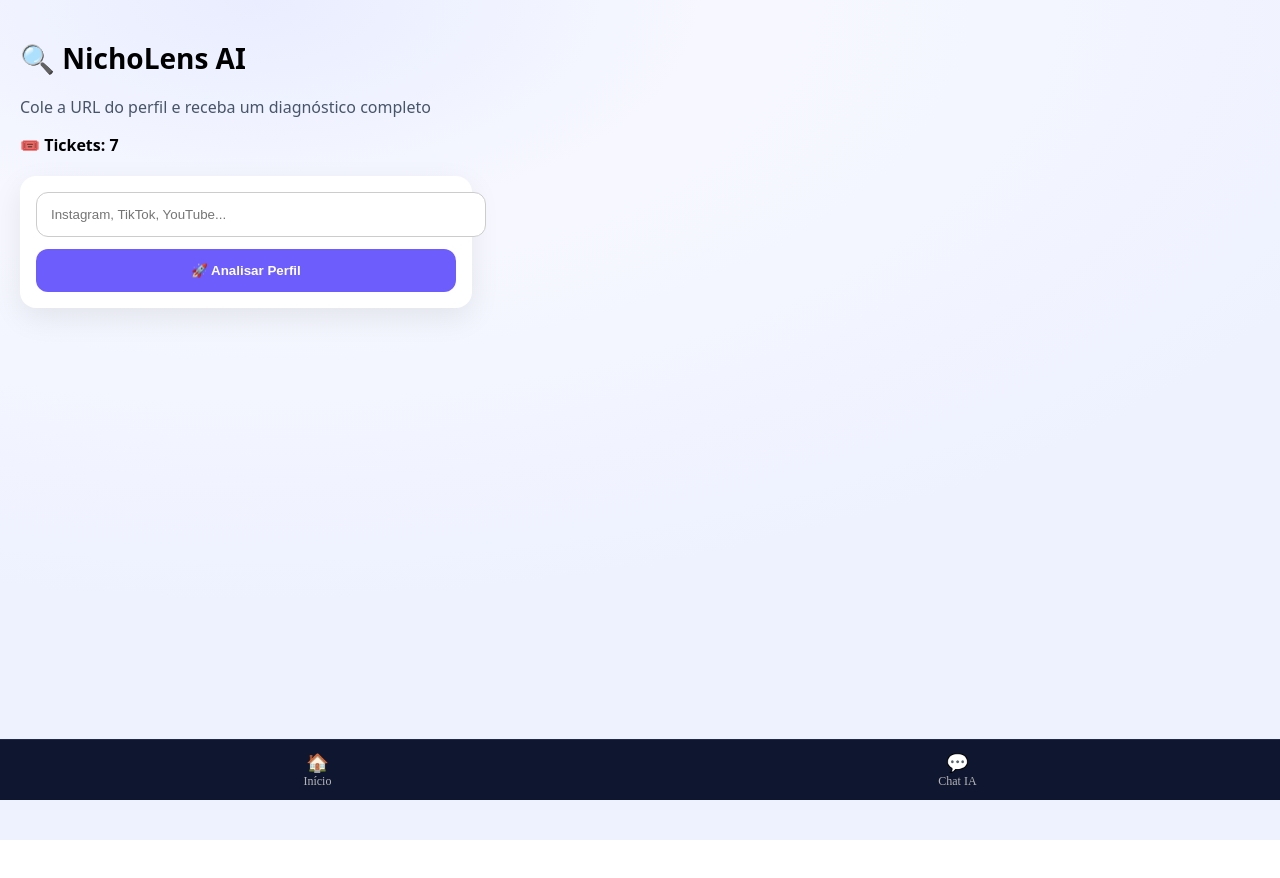
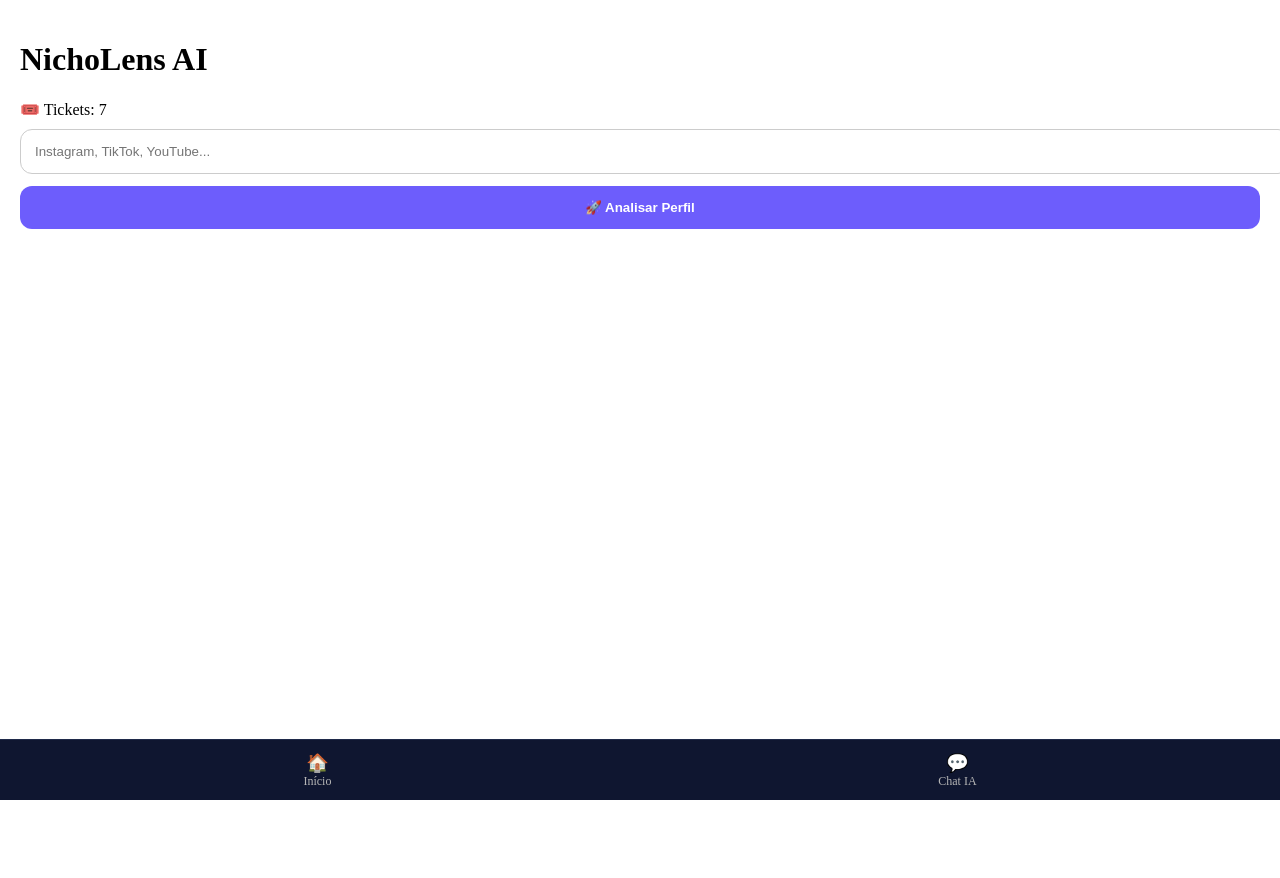
Before and after one commit to robinbrasil008-del/App---NichoLens-AI, a Next.js app: page / in a window 1280 px wide. Shown: the top 878 px of the page. Built offline with nearby package versions, Linux system fonts and the light colour scheme.

Commit message:
Update page.js

```diff
--- a/app/(tabs)/page.js
+++ b/app/(tabs)/page.js
@@ -1,44 +1,44 @@
 "use client";
 
+import { useState } from "react";
 import { useTickets } from "../context/TicketContext";
 
 export default function HomePage() {
-  const { tickets } = useTickets();
+  const { tickets, consumeTicket } = useTickets();
+  const [url, setUrl] = useState("");
+  const [loading, setLoading] = useState(false);
+
+  async function analisar() {
+    if (!url || loading) return;
+
+    if (!consumeTicket(1)) {
+      alert("❌ Seus tickets acabaram");
+      return;
+    }
+
+    setLoading(true);
+
+    await fetch("/api/analyze", {
+      method: "POST",
+      headers: { "Content-Type": "application/json" },
+      body: JSON.stringify({ url }),
+    });
+
+    setLoading(false);
+  }
 
   return (
-    <div
-      style={{
-        minHeight: "100vh",
-        padding: 20,
-        background:
-          "radial-gradient(1200px 600px at 20% 0%, #e9edff 0%, #f7f8ff 40%, #eef2ff 100%)",
-        fontFamily: "system-ui, sans-serif",
-      }}
-    >
-      <h1 style={{ fontSize: 28, fontWeight: 900 }}>
-        🔍 NichoLens AI
-      </h1>
+    <div style={{ padding: 20 }}>
+      <h1>NichoLens AI</h1>
 
-      <p style={{ marginTop: 8, color: "#475569" }}>
-        Cole a URL do perfil e receba um diagnóstico completo
-      </p>
-
-      <div style={{ marginTop: 10, fontWeight: 800 }}>
+      <div style={{ marginBottom: 10 }}>
         🎟️ Tickets: {tickets}
       </div>
 
-      <div
-        style={{
-          marginTop: 20,
-          background: "#fff",
-          padding: 16,
-          borderRadius: 16,
-          maxWidth: 420,
-          boxShadow: "0 10px 30px rgba(0,0,0,.08)",
-        }}
-      >
       <input
         placeholder="Instagram, TikTok, YouTube..."
+        value={url}
+        onChange={e => setUrl(e.target.value)}
         style={{
           width: "100%",
           padding: 14,
@@ -49,6 +49,8 @@ export default function HomePage() {
       />
 
       <button
+        onClick={analisar}
+        disabled={tickets <= 0}
         style={{
           width: "100%",
           padding: 14,
@@ -57,12 +59,11 @@ export default function HomePage() {
           background: "#6d5dfc",
           color: "#fff",
           fontWeight: 900,
-            cursor: "pointer",
+          cursor: tickets <= 0 ? "not-allowed" : "pointer",
         }}
       >
-          🚀 Analisar Perfil
+        {loading ? "Analisando..." : "🚀 Analisar Perfil"}
       </button>
-      </div>
     </div>
   );
 }
```
Lines whose indentation alone changed are shown as unchanged.
